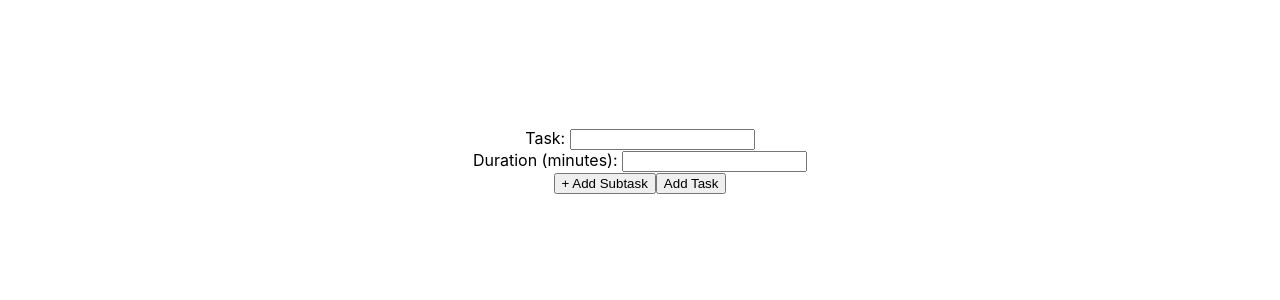
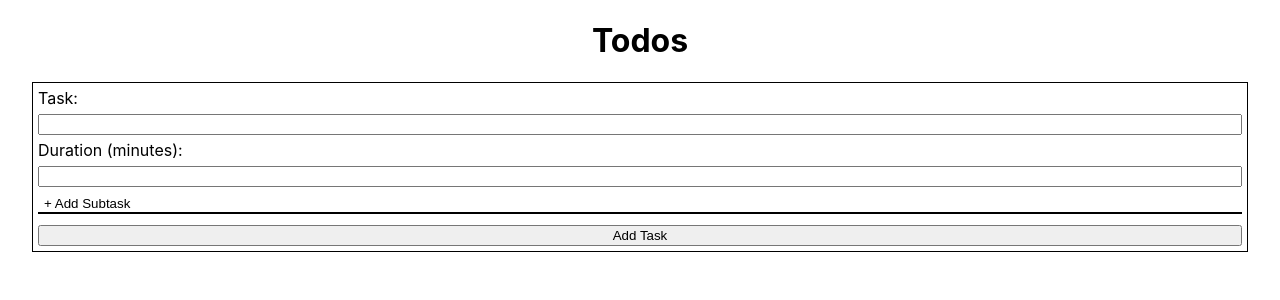
Before and after one commit to saharVac/todo, a React (Create React App) app: page / in a window 1280 px wide. Shown: the top 300 px of the page. Built offline with nearby package versions, Linux system fonts and the light colour scheme.

Commit message:
styled input area

```diff
--- a/src/App.css
+++ b/src/App.css
@@ -1,3 +1,7 @@
+* {
+  box-sizing: border-box;
+}
+
 html {
   height: 100%;
 }
@@ -18,7 +22,38 @@ body {
   height: 100%;
 }
 
-#main-area {
-  padding-top: 10%;
-  height: 20%;
+#input-area {
+  width: 95%;
+  margin: auto;
+  padding: 5px;
+  border: 1px solid black;
 }
+
+.input-section {
+  margin: auto;
+}
+
+.input-section label {
+  text-align: left;
+  display: block;
+  margin-bottom: 5px;
+}
+
+.input-section input {
+  margin-bottom: 5px;
+  width: 100%;
+}
+
+#add-sub {
+  width: 100%;
+  background: none;
+  text-align: left;
+  border-top: none;
+  border-right: none;
+  border-left: none;
+  margin-bottom: 10px;
+}
+
+#add-task {
+  width: 100%;
+}
--- a/src/App.js
+++ b/src/App.js
@@ -18,6 +18,7 @@ function App() {
     const subtask = document.createElement('input')
     subtask.classList.add('subtask')
     if (!subLength) {
+      $('#subtasks').append($('<label>Subtasks: </label>'))
       subtask.id = 'subtask-1'
     } else {
       const lastSubNum = subLength
@@ -30,7 +31,7 @@ function App() {
       subtask.id = 'subtask-' + nextSubNum.toString()
     }
     if (canAdd) {
-      document.getElementById('subtasks').append(subtask)
+      $('#subtasks').append(subtask)
     }
 
   }
@@ -59,16 +60,23 @@ function App() {
 
   return (
     <div className="App">
-      <section id="main-area">
-        <div>
-          Task:  <input type="text" id="task-input" ref={task} />
-        </div>
-        <div>
-          Duration (minutes): <input type="number" id="duration-input" ref={duration} />
-        </div>
-        <div id="subtasks"></div>
-        <button onClick={() => addSub()} id="add_sub">+ Add Subtask</button>
-        <button onClick={() => addTask()}>Add Task</button>
+      <header>
+          <h1>Todos</h1>
+        </header>
+      <section id="input-area">
+        <section className="input-section">
+          <label>Task: </label>
+          <input type="text" id="task-input" ref={task} />
+        </section>
+        <section className="input-section">
+          <label>Duration (minutes): </label>
+          <input type="number" id="duration-input" ref={duration} />
+        </section>
+        <section className="input-section">
+          <div id="subtasks"></div>
+          <button onClick={() => addSub()} id="add-sub">+ Add Subtask</button>
+        </section>
+        <button onClick={() => addTask()} id="add-task">Add Task</button>
       </section>
     </div>
   );
```
